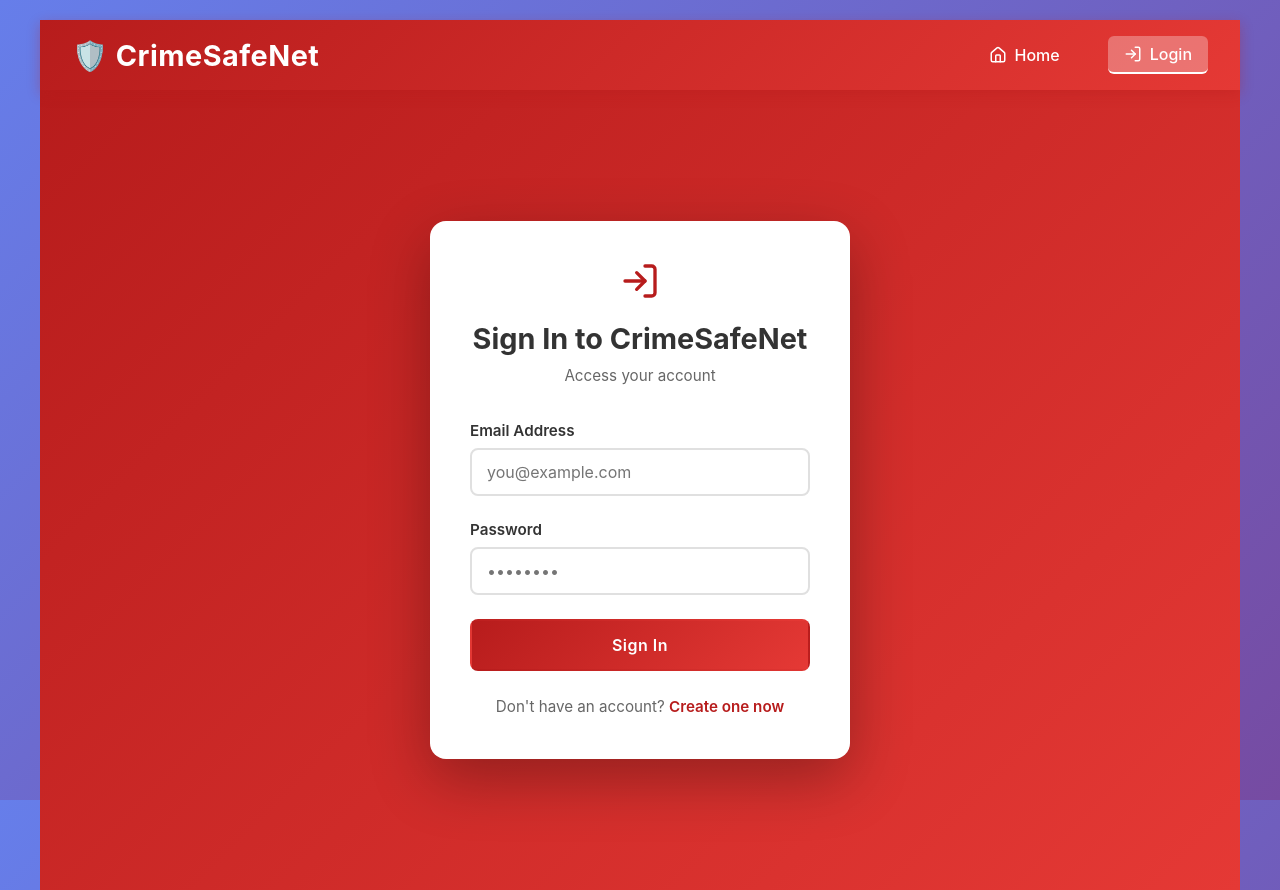
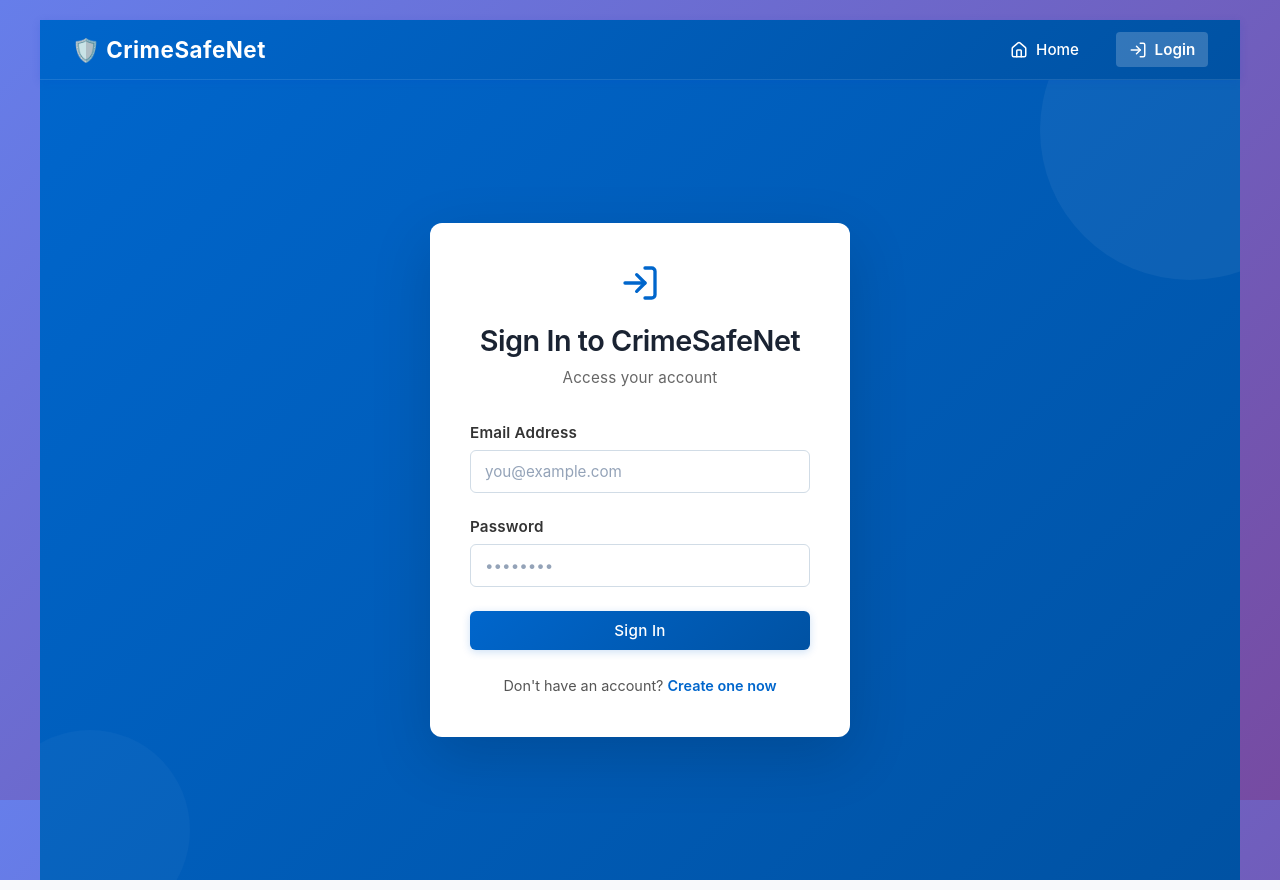
Before and after one commit to saisuswin/Crime-Safe-Net1, a React (Vite) app in the folder frontend/: page /login in a window 1280 px wide. Built offline with nearby package versions, Linux system fonts and the light colour scheme; the HTML template or start-up script is replaced by a standard one.

Commit message:
Upgrade UI to professional modern webapp design - updated color scheme, typography, spacing, shadows, and animations

```diff
--- a/frontend/src/App.css
+++ b/frontend/src/App.css
@@ -6,12 +6,15 @@
 
 html, body, #root {
   height: 100%;
-  font-family: 'Poppins', 'Inter', 'Segoe UI', Tahoma, Geneva, Verdana, sans-serif;
+  font-family: -apple-system, BlinkMacSystemFont, 'Segoe UI', 'Roboto', 'Oxygen', 'Ubuntu', 'Cantarell', sans-serif;
+  -webkit-font-smoothing: antialiased;
+  -moz-osx-font-smoothing: grayscale;
 }
 
 body {
-  background-color: #f5f5f5;
+  background-color: #f8f9fb;
   min-height: 100vh;
+  color: #2c3e50;
 }
 
 #root {
@@ -21,49 +24,122 @@ body {
 
 /* Global Styles */
 a {
-  color: #b71c1c;
+  color: #0066cc;
   text-decoration: none;
-  transition: color 0.3s ease;
+  transition: color 0.2s ease;
 }
 
 a:hover {
-  color: #e53935;
+  color: #0052a3;
 }
 
 button {
   font-family: inherit;
+  transition: all 0.2s ease;
+  cursor: pointer;
+}
+
+button:disabled {
+  opacity: 0.6;
+  cursor: not-allowed;
 }
 
 /* Responsive Typography */
 h1 {
   font-size: 2.5rem;
-  font-weight: 700;
+  font-weight: 600;
+  color: #1a2332;
+  letter-spacing: -0.5px;
 }
 
 h2 {
   font-size: 2rem;
-  font-weight: 700;
+  font-weight: 600;
+  color: #2c3e50;
+  letter-spacing: -0.3px;
 }
 
 h3 {
   font-size: 1.5rem;
   font-weight: 600;
+  color: #34495e;
 }
 
 h4 {
   font-size: 1.1rem;
   font-weight: 600;
+  color: #2c3e50;
 }
 
 p {
   line-height: 1.6;
+  color: #555;
 }
 
 /* Main content wrapper */
 main {
   flex: 1;
+  background: #f8f9fb;
+  min-height: 100vh;
+}
+
+/* Professional Button Styles */
+.btn {
+  padding: 10px 24px;
+  border-radius: 6px;
+  font-weight: 500;
+  border: none;
+  cursor: pointer;
+  transition: all 0.2s ease;
+  font-size: 0.95rem;
+  letter-spacing: 0.3px;
+}
+
+.btn-primary {
+  background: linear-gradient(135deg, #0066cc 0%, #0052a3 100%);
+  color: white;
+  box-shadow: 0 2px 8px rgba(0, 102, 204, 0.2);
+}
+
+.btn-primary:hover:not(:disabled) {
+  transform: translateY(-2px);
+  box-shadow: 0 4px 16px rgba(0, 102, 204, 0.3);
+}
+
+.btn-secondary {
   background: white;
-  min-height: 100vh;
+  color: #0066cc;
+  border: 2px solid #e0e6f2;
+  box-shadow: 0 1px 3px rgba(0, 0, 0, 0.05);
+}
+
+.btn-secondary:hover:not(:disabled) {
+  border-color: #0066cc;
+  background: #f5f8fd;
+}
+
+.btn-success {
+  background: #10b981;
+  color: white;
+  box-shadow: 0 2px 8px rgba(16, 185, 129, 0.2);
+}
+
+.btn-success:hover:not(:disabled) {
+  background: #059669;
+  transform: translateY(-2px);
+  box-shadow: 0 4px 16px rgba(16, 185, 129, 0.3);
+}
+
+.btn-danger {
+  background: #ef4444;
+  color: white;
+  box-shadow: 0 2px 8px rgba(239, 68, 68, 0.2);
+}
+
+.btn-danger:hover:not(:disabled) {
+  background: #dc2626;
+  transform: translateY(-2px);
+  box-shadow: 0 4px 16px rgba(239, 68, 68, 0.3);
 }
 
 @media (max-width: 768px) {
--- a/frontend/src/components/Navigation.css
+++ b/frontend/src/components/Navigation.css
@@ -1,16 +1,17 @@
 .navbar {
-  background: linear-gradient(135deg, #b71c1c 0%, #e53935 100%);
+  background: linear-gradient(135deg, #0066cc 0%, #0052a3 100%);
   padding: 0;
   position: sticky;
   top: 0;
   z-index: 1000;
-  box-shadow: 0 4px 12px rgba(183, 28, 28, 0.3);
+  box-shadow: 0 2px 8px rgba(0, 66, 204, 0.15);
+  border-bottom: 1px solid rgba(255, 255, 255, 0.1);
 }
 
 .navbar-container {
   max-width: 1400px;
   margin: 0 auto;
-  padding: 1rem 2rem;
+  padding: 0.75rem 2rem;
   display: flex;
   justify-content: space-between;
   align-items: center;
@@ -18,11 +19,14 @@
 
 .navbar-logo {
   color: white;
-  font-size: 1.8rem;
+  font-size: 1.4rem;
   font-weight: 700;
   text-decoration: none;
   letter-spacing: 0.5px;
-  transition: transform 0.3s ease;
+  transition: transform 0.2s ease;
+  display: flex;
+  align-items: center;
+  gap: 0.5rem;
 }
 
 .navbar-logo:hover {
@@ -32,7 +36,7 @@
 .nav-menu {
   display: flex;
   list-style: none;
-  gap: 2rem;
+  gap: 1.5rem;
   align-items: center;
   margin: 0;
 }
@@ -44,53 +48,56 @@
   display: flex;
   align-items: center;
   gap: 0.5rem;
-  padding: 0.5rem 1rem;
-  border-radius: 6px;
-  transition: all 0.3s ease;
+  padding: 0.5rem 0.8rem;
+  border-radius: 4px;
+  transition: all 0.2s ease;
   position: relative;
+  font-size: 0.95rem;
 }
 
 .nav-link:hover {
-  background-color: rgba(255, 255, 255, 0.2);
-  transform: translateY(-2px);
+  background-color: rgba(255, 255, 255, 0.15);
+  transform: translateY(-1px);
 }
 
 .nav-link.active {
-  background-color: rgba(255, 255, 255, 0.3);
-  border-bottom: 2px solid white;
+  background-color: rgba(255, 255, 255, 0.2);
+  font-weight: 600;
 }
 
 .nav-user {
   display: flex;
   align-items: center;
   gap: 1rem;
-  padding-left: 2rem;
-  border-left: 2px solid rgba(255, 255, 255, 0.3);
+  padding-left: 1.5rem;
+  border-left: 1px solid rgba(255, 255, 255, 0.2);
 }
 
 .user-info {
   color: white;
-  font-size: 0.9rem;
+  font-size: 0.85rem;
   font-weight: 500;
 }
 
 .nav-logout {
-  background: rgba(255, 255, 255, 0.2);
+  background: rgba(255, 255, 255, 0.15);
   color: white;
-  border: 2px solid white;
+  border: 1px solid rgba(255, 255, 255, 0.3);
   padding: 0.5rem 1rem;
-  border-radius: 6px;
+  border-radius: 4px;
   font-weight: 600;
   cursor: pointer;
   display: flex;
   align-items: center;
   gap: 0.5rem;
-  transition: all 0.3s ease;
+  transition: all 0.2s ease;
+  font-size: 0.9rem;
 }
 
 .nav-logout:hover {
   background: white;
-  color: #b71c1c;
+  color: #0066cc;
+  border-color: white;
   transform: translateY(-2px);
 }
 
--- a/frontend/src/pages/Auth.css
+++ b/frontend/src/pages/Auth.css
@@ -1,20 +1,48 @@
 .auth-container {
   min-height: 100vh;
-  background: linear-gradient(135deg, #b71c1c 0%, #e53935 100%);
+  background: linear-gradient(135deg, #0066cc 0%, #0052a3 100%);
   display: flex;
   justify-content: center;
   align-items: center;
   padding: 20px;
+  position: relative;
+  overflow: hidden;
+}
+
+.auth-container::before {
+  content: '';
+  position: absolute;
+  width: 300px;
+  height: 300px;
+  background: rgba(255, 255, 255, 0.05);
+  border-radius: 50%;
+  top: -100px;
+  right: -100px;
+  pointer-events: none;
+}
+
+.auth-container::after {
+  content: '';
+  position: absolute;
+  width: 200px;
+  height: 200px;
+  background: rgba(255, 255, 255, 0.03);
+  border-radius: 50%;
+  bottom: -50px;
+  left: -50px;
+  pointer-events: none;
 }
 
 .auth-card {
   background: white;
-  border-radius: 16px;
-  box-shadow: 0 20px 60px rgba(0, 0, 0, 0.3);
+  border-radius: 12px;
+  box-shadow: 0 20px 60px rgba(0, 0, 0, 0.15);
   width: 100%;
   max-width: 420px;
   padding: 40px;
   animation: slideUp 0.5s ease;
+  position: relative;
+  z-index: 1;
 }
 
 .auth-header {
@@ -23,35 +51,38 @@
 }
 
 .auth-header svg {
-  color: #b71c1c;
+  color: #0066cc;
   margin-bottom: 1rem;
 }
 
 .auth-header h1 {
   font-size: 1.8rem;
-  color: #333;
+  color: #1a2332;
   margin-bottom: 0.5rem;
+  font-weight: 600;
 }
 
 .auth-header p {
   color: #666;
   font-size: 0.95rem;
+  letter-spacing: 0.2px;
 }
 
 .alert {
   padding: 12px 15px;
-  border-radius: 8px;
+  border-radius: 6px;
   margin-bottom: 1.5rem;
   display: flex;
   align-items: center;
   gap: 10px;
   font-weight: 500;
+  font-size: 0.9rem;
 }
 
 .alert-error {
-  background-color: #ffebee;
-  color: #c62828;
-  border-left: 4px solid #c62828;
+  background-color: #fee2e2;
+  color: #991b1b;
+  border-left: 4px solid #ef4444;
 }
 
 .auth-form {
@@ -65,27 +96,37 @@
 .form-group label {
   display: block;
   font-weight: 600;
-  color: #333;
+  color: #2c3e50;
   margin-bottom: 0.5rem;
-  font-size: 0.95rem;
+  font-size: 0.9rem;
+  letter-spacing: 0.2px;
 }
 
 .form-group input[type="text"],
 .form-group input[type="email"],
 .form-group input[type="password"] {
   width: 100%;
-  padding: 12px 15px;
-  border: 2px solid #e0e0e0;
-  border-radius: 8px;
+  padding: 11px 14px;
+  border: 1px solid #d1dce6;
+  border-radius: 6px;
   font-family: inherit;
-  font-size: 1rem;
-  transition: all 0.3s ease;
+  font-size: 0.95rem;
+  transition: all 0.2s ease;
+  background: white;
+  color: #2c3e50;
+}
+
+.form-group input[type="text"]::placeholder,
+.form-group input[type="email"]::placeholder,
+.form-group input[type="password"]::placeholder {
+  color: #94a3b8;
 }
 
 .form-group input:focus {
   outline: none;
-  border-color: #b71c1c;
-  box-shadow: 0 0 0 3px rgba(183, 28, 28, 0.1);
+  border-color: #0066cc;
+  box-shadow: 0 0 0 3px rgba(0, 102, 204, 0.1);
+  background: #f5f8fd;
 }
 
 .role-selector {
@@ -96,16 +137,17 @@
 
 .role-option {
   padding: 12px;
-  border: 2px solid #e0e0e0;
-  border-radius: 8px;
+  border: 1px solid #d1dce6;
+  border-radius: 6px;
   cursor: pointer;
-  transition: all 0.3s ease;
+  transition: all 0.2s ease;
   display: flex;
   align-items: center;
   justify-content: center;
   gap: 8px;
   font-weight: 500;
   color: #666;
+  background: white;
 }
 
 .role-option input {
@@ -113,46 +155,75 @@
 }
 
 .role-option.active {
-  background: linear-gradient(135deg, rgba(183, 28, 28, 0.1) 0%, rgba(229, 57, 53, 0.1) 100%);
-  border-color: #b71c1c;
-  color: #b71c1c;
+  background: linear-gradient(135deg, rgba(0, 102, 204, 0.08) 0%, rgba(0, 82, 163, 0.08) 100%);
+  border-color: #0066cc;
+  color: #0066cc;
+  font-weight: 600;
 }
 
 .role-option:hover {
-  border-color: #b71c1c;
+  border-color: #0066cc;
+  background: #f5f8fd;
 }
 
 .btn-large {
   width: 100%;
-  padding: 14px;
-  font-size: 1rem;
+  padding: 12px 20px;
+  font-size: 0.95rem;
+  background: linear-gradient(135deg, #0066cc 0%, #0052a3 100%);
+  color: white;
+  border: none;
+  border-radius: 6px;
+  font-weight: 600;
+  cursor: pointer;
+  box-shadow: 0 2px 8px rgba(0, 102, 204, 0.2);
+  transition: all 0.2s ease;
+}
+
+.btn-large:hover {
+  transform: translateY(-2px);
+  box-shadow: 0 4px 16px rgba(0, 102, 204, 0.3);
+}
+
+.btn-large:active {
+  transform: translateY(0);
 }
 
 .auth-footer {
   text-align: center;
   color: #666;
-  font-size: 0.95rem;
+  font-size: 0.9rem;
+  margin-top: 1.5rem;
 }
 
 .auth-footer a {
-  color: #b71c1c;
+  color: #0066cc;
   text-decoration: none;
   font-weight: 600;
-  transition: color 0.3s ease;
+  transition: color 0.2s ease;
 }
 
 .auth-footer a:hover {
-  color: #e53935;
+  color: #0052a3;
 }
 
 @keyframes slideUp {
   from {
     opacity: 0;
-    transform: translateY(30px);
+    transform: translateY(20px);
   }
   to {
     opacity: 1;
     transform: translateY(0);
+  }
+}
+
+@keyframes fadeIn {
+  from {
+    opacity: 0;
+  }
+  to {
+    opacity: 1;
   }
 }
 
@@ -164,4 +235,8 @@
   .auth-header h1 {
     font-size: 1.4rem;
   }
+
+  .role-selector {
+    grid-template-columns: 1fr;
+  }
 }
--- a/frontend/src/pages/ReportCrime.css
+++ b/frontend/src/pages/ReportCrime.css
@@ -6,13 +6,13 @@
 }
 
 .report-header {
-  background: linear-gradient(135deg, #b71c1c 0%, #e53935 100%);
+  background: linear-gradient(135deg, #0066cc 0%, #0052a3 100%);
   color: white;
   padding: 40px;
-  border-radius: 12px;
+  border-radius: 10px;
   text-align: center;
   margin-bottom: 2rem;
-  box-shadow: 0 8px 24px rgba(183, 28, 28, 0.25);
+  box-shadow: 0 4px 16px rgba(0, 102, 204, 0.15);
   display: flex;
   flex-direction: column;
   align-items: center;
@@ -23,46 +23,52 @@
 }
 
 .report-header h1 {
-  font-size: 2.2rem;
+  font-size: 2rem;
   margin-bottom: 0.5rem;
+  font-weight: 600;
+  letter-spacing: -0.3px;
 }
 
 .report-header p {
-  font-size: 1rem;
-  opacity: 0.95;
+  font-size: 0.95rem;
+  opacity: 0.9;
+  letter-spacing: 0.2px;
 }
 
 .success-message {
   background: white;
-  border-radius: 12px;
+  border-radius: 10px;
   padding: 60px 40px;
   text-align: center;
-  box-shadow: 0 8px 24px rgba(0, 0, 0, 0.1);
+  box-shadow: 0 4px 16px rgba(0, 0, 0, 0.08);
   animation: slideUp 0.5s ease;
+  border: 1px solid #e0e6f2;
 }
 
 .success-message svg {
-  color: #2e7d32;
+  color: #10b981;
   margin-bottom: 1.5rem;
   animation: bounce 0.6s ease;
 }
 
 .success-message h2 {
-  font-size: 2rem;
-  color: #2e7d32;
+  font-size: 1.8rem;
+  color: #10b981;
   margin-bottom: 1rem;
+  font-weight: 600;
+  letter-spacing: -0.3px;
 }
 
 .success-message p {
-  color: #666;
-  font-size: 1.1rem;
+  color: #555;
+  font-size: 1rem;
   margin-bottom: 1rem;
 }
 
 .redirect-message {
   color: #999;
   font-style: italic;
-  font-size: 0.95rem !important;
+  font-size: 0.9rem !important;
 }
 
 .evidence-section {
@@ -92,12 +98,13 @@
 }
 
 .error-message {
-  background: #ffebee;
-  color: #c62828;
+  background: #fee2e2;
+  color: #991b1b;
   padding: 12px;
   border-radius: 6px;
   margin-bottom: 16px;
-  border-left: 4px solid #c62828;
+  border-left: 4px solid #ef4444;
+  font-size: 0.9rem;
 }
 
 .location-status {
```
Also changed, not shown: frontend/src/pages/Dashboard.css (+49 -37 lines), frontend/src/pages/MyReports.css (+30 -21 lines), frontend/src/pages/ReportDetail.css (+27 -31 lines).
